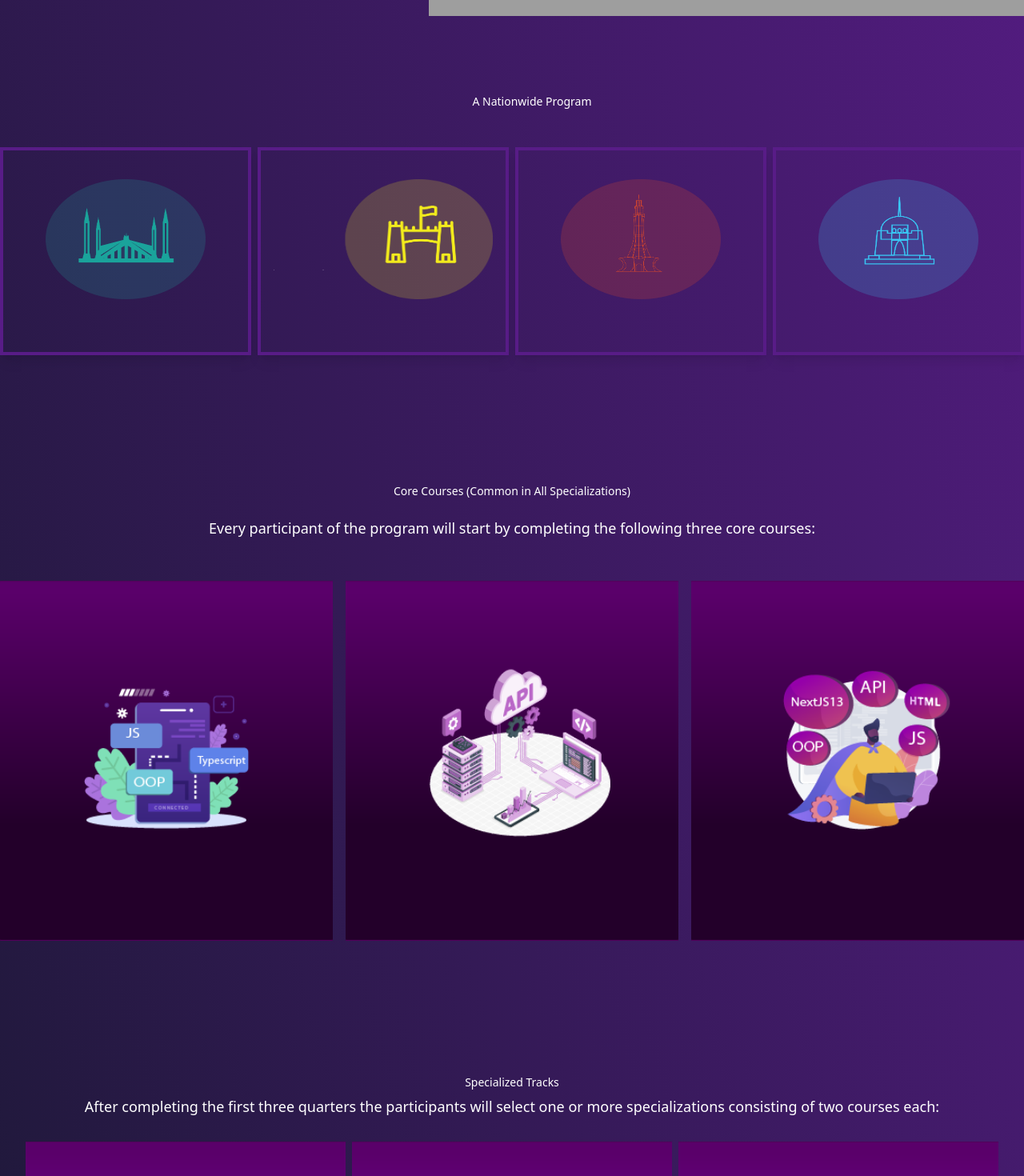
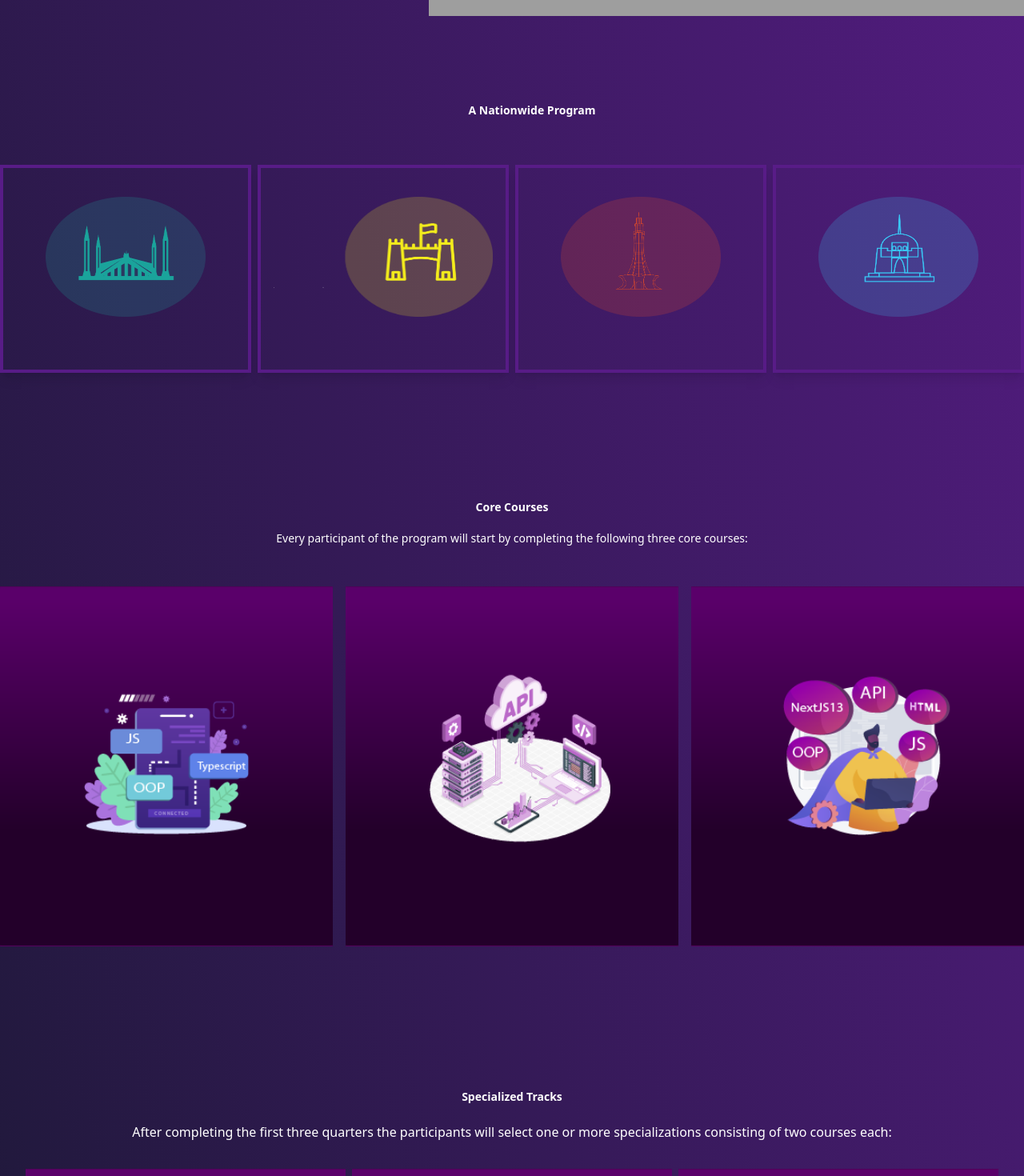
Before and after one commit to IrfanG-cloud/panavers-website-next, a Next.js app: page / in a window 1280 px wide. Shown: the part 780-2250 px from the top of the page at 80% size. Built offline with nearby package versions, Linux system fonts and the light colour scheme; grey boxes are pictures that could not be loaded.

Commit message:
complete

```diff
--- a/app/components/Cities.tsx
+++ b/app/components/Cities.tsx
@@ -7,7 +7,7 @@ export default function Cities() {
     <div className="w-full py-[100px] ">
       <div className="group relative">
           <div className=" w-full justify-left text-white">
-            <h1 className="text-[14px] text-5xl ml-[50px] text-center">
+            <h1 className="text-[14px] text-3xl ml-[50px] text-center font-semibold">
               A Nationwide Program
             </h1>
           </div>
--- a/app/components/CoreCourse.tsx
+++ b/app/components/CoreCourse.tsx
@@ -8,10 +8,10 @@ export default function CoreCourse() {
       <div className="w-full ">
         <div className="group relative">
           <div className=" w-full text-black-800 py-[50px] text-center">
-            <h1 className="text-[14px] text-white text-5xl">
-              Core Courses <span className="text-[14px] text-4xl ">(Common in All Specializations)</span>
+            <h1 className="text-[14px] text-white text-3xl font-semibold">
+              Core Courses
             </h1>
-            <p className="text-[18px] text-2xl text-white text-center mt-[10px]">
+            <p className="text-[14px] text-1xl text-white text-center mt-[10px]">
               Every participant of the program will start by completing the
               following three core courses:
             </p>
--- a/app/components/Outcome.tsx
+++ b/app/components/Outcome.tsx
@@ -7,10 +7,10 @@ export default function Outcome() {
 
     <div className=" w-full py-[80px]">
       <div className="w-full">
-        <h1 className="text-[14px] text-5xl px-[50px] text-center text-white ">
+        <h1 className="text-[14px] text-3xl font-semibold px-[50px] text-center text-white ">
           The Outcome for Participants of the Program
         </h1>
-        <p className="px-[50px] text-white text-16px text-1xl text-center pt-[10px]">
+        <p className="px-[50px] text-white text-14px text-1xl text-center pt-[10px]">
           The graduates of this program will own products (Full-Stack App
           Templates, AR and VR Experiences, and APIs) that are marketed globally
           by the Panaverse DAO and, if they like, will also be able to start off
--- a/app/components/ProgramParticipant.tsx
+++ b/app/components/ProgramParticipant.tsx
@@ -9,10 +9,10 @@ export default function ProgramParticipant() {
 
           <div className=" h-auto pb-[30px]">
             <div className=" bg-red text-center ">
-              <h6 className=" text-white text-[14px] text-5xl pt-[10px] text-center">
+              <h6 className=" text-white text-[14px] text-3xl font-semibold pt-[10px] text-center">
                 Specialized Tracks
               </h6>
-              <p className="text-white text-[18px] text-1xl text-center pt-[10px]">
+              <p className="text-white text-[16px] text-2xl text-center pt-[10px]">
                 After completing the first three quarters the participants will
                 select one or more specializations consisting of two courses
                 each:
```
